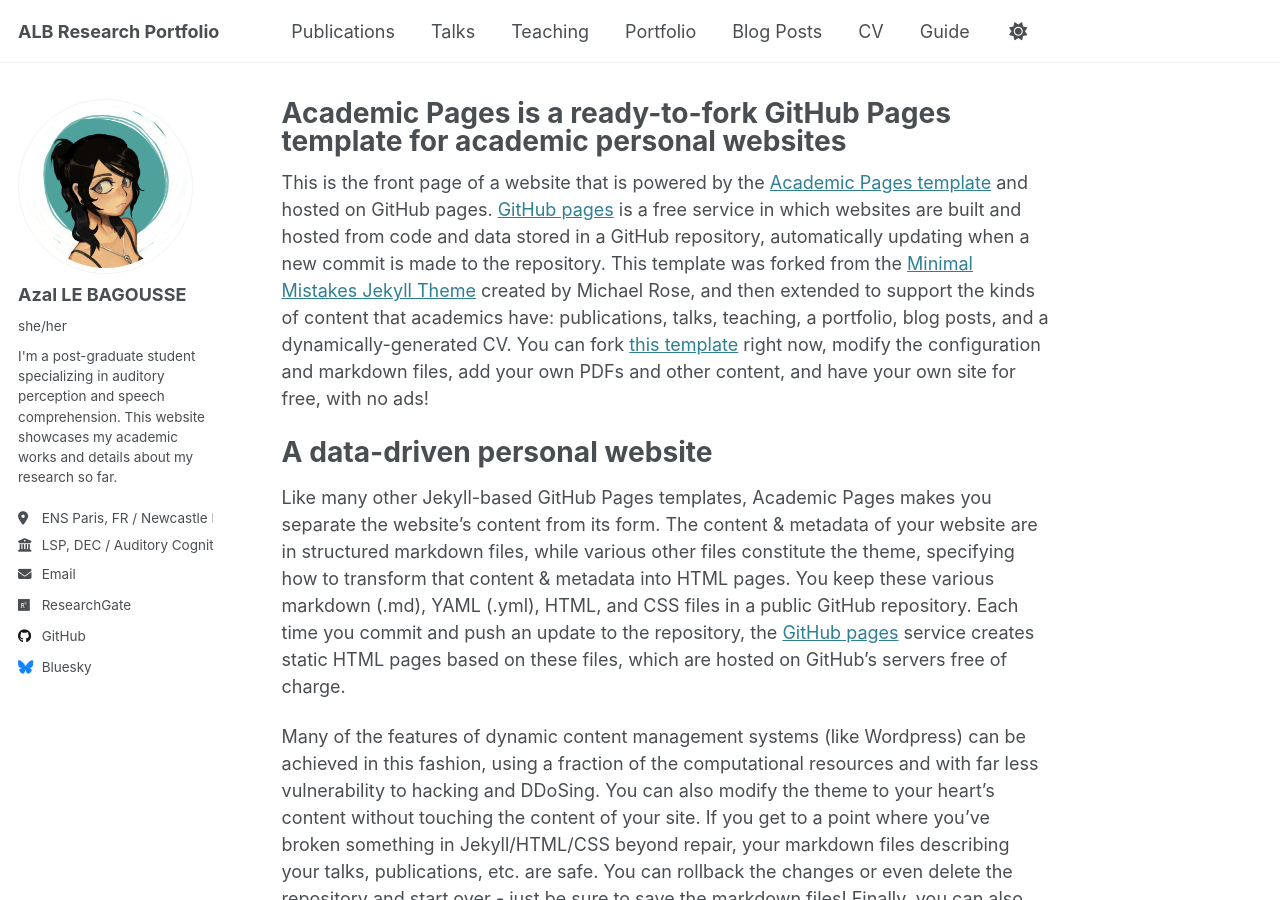
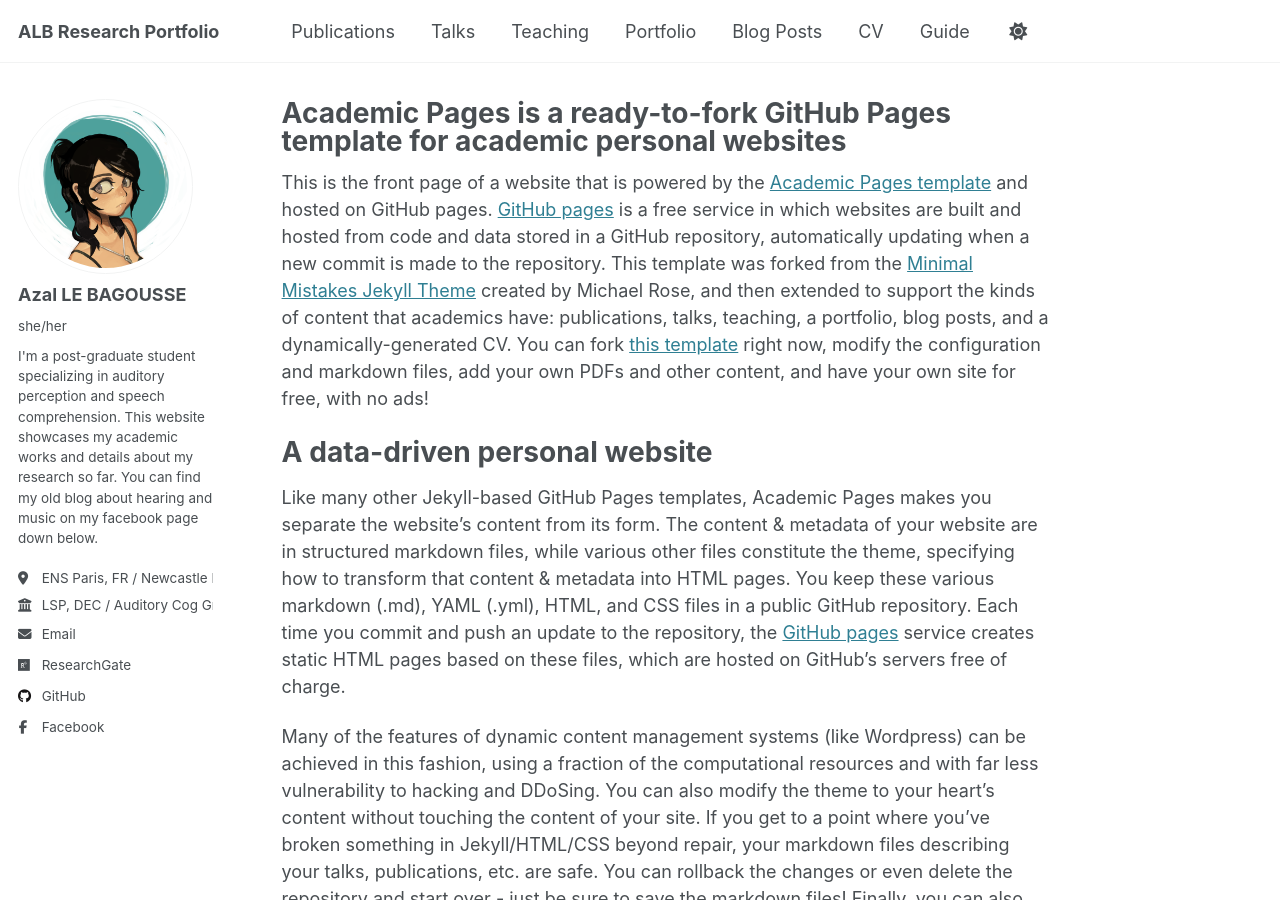
Before and after one commit to azallb/azallb.github.io, a Jekyll site: the page built from _pages/about.md, in a window 1280 px wide and 900 px high. Built offline with Jekyll 4.4.1, drawn with Linux system fonts in a browser that asks for light colours.

Commit message:
core changes

```diff
--- a/_config.yml
+++ b/_config.yml
@@ -25,9 +25,10 @@ author:
   avatar           : "my_avatar2.png"
   name             : "Azal LE BAGOUSSE"
   pronouns         : "she/her"
-  bio              : "I'm a post-graduate student specializing in auditory perception and speech comprehension. This website showcases my academic works and details about my research so far."
+  bio              : "I'm a post-graduate student specializing in auditory perception and speech comprehension. This website showcases my academic works and details about my research so far.
+                      You can find my old blog about hearing and music on my facebook page down below."
   location         : "ENS Paris, FR / Newcastle Med School, UK"
-  employer         : "LSP, DEC / Auditory Cognition Group"
+  employer         : "LSP, DEC / Auditory Cog Group"
   uri              : # URL
   email            : "azal.lebagousse@gmail.com"
 
@@ -45,13 +46,13 @@ author:
   bitbucket        : # Username - Update with your username on the site
   codepen          : # Username
   dribbble         : # Username
-  github           : "academicpages"
+  github           : "azallb"
   kaggle           : # Username
   stackoverflow    : # User number or user number and name (i.e., use "1" or "1/jeff-atwood")
 
   # Social media
-  bluesky          : "bsky.app" # Replace this with you Bluesky username
-  facebook         : # Username
+  bluesky          : #"bsky.app" # Replace this with you Bluesky username
+  facebook         : "melomanelibre"
   flickr           : # Username
   foursquare       : # Username
   goodreads        : # Username
```
